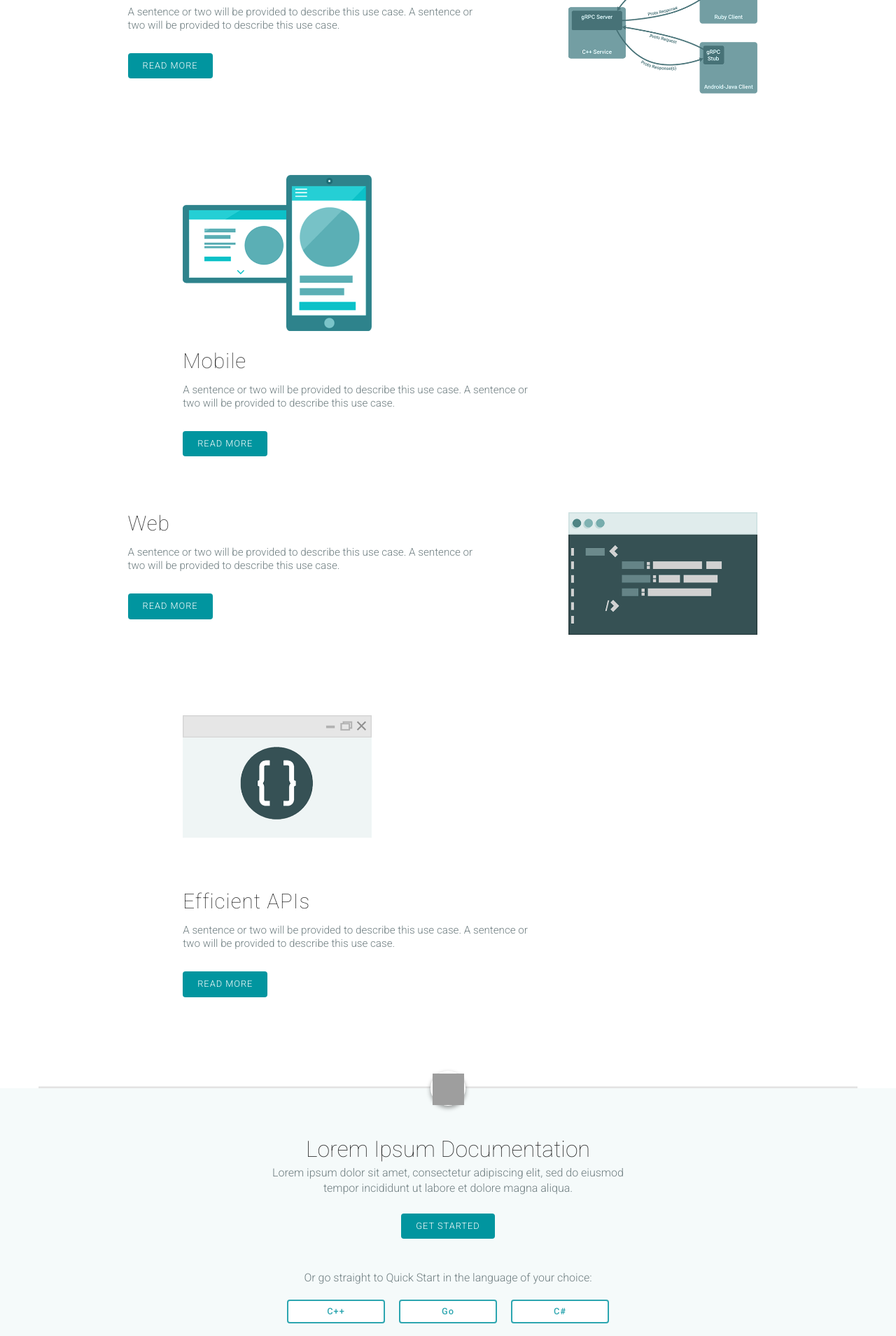
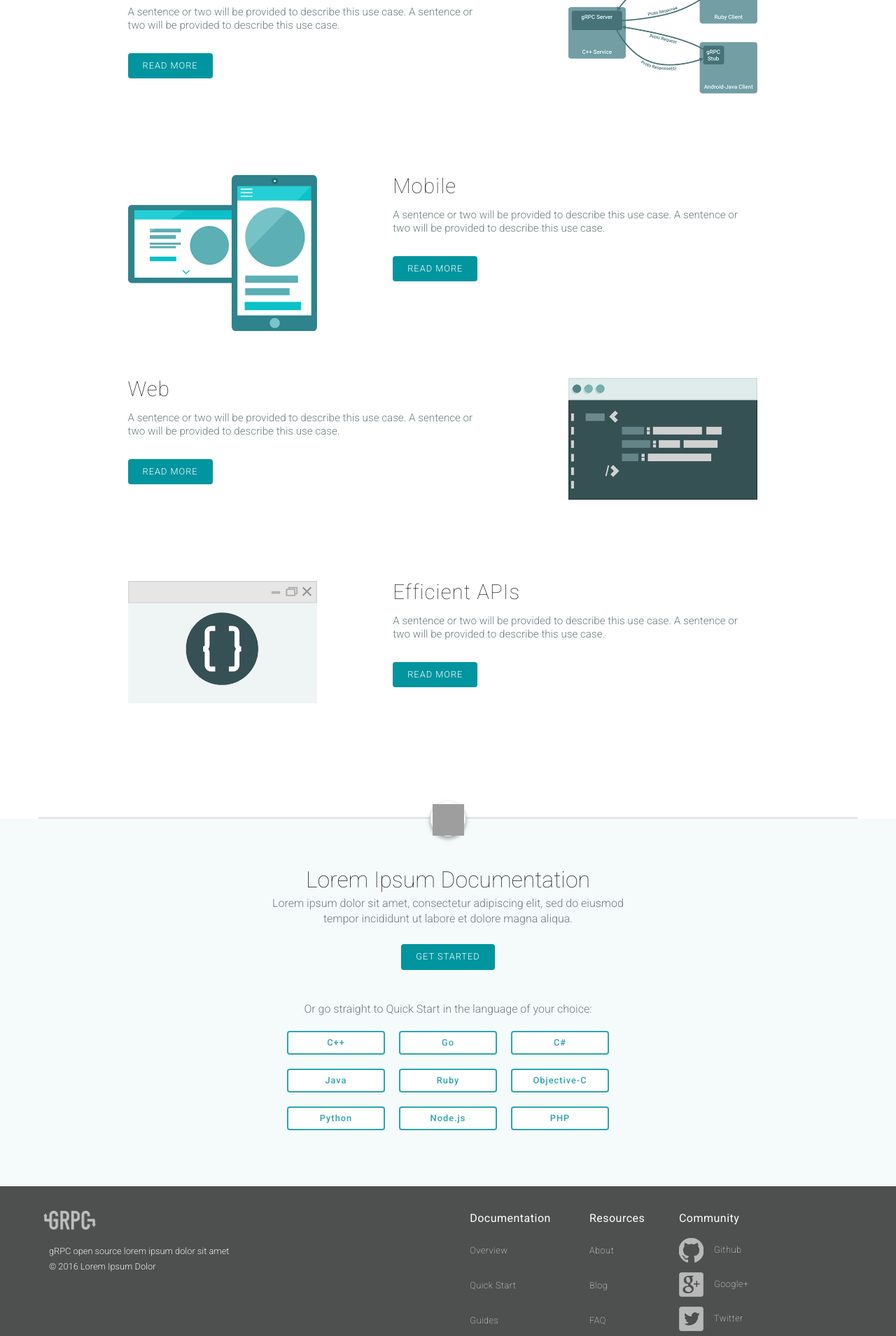
Before and after one commit to grpc/grpc.github.io, a Jekyll site: the page built from index.html, in a window 1280 px wide. Shown: the part 567-2476 px from the top of the page at 70% size. Built offline with Jekyll 4.4.1, drawn with Linux system fonts in a browser that asks for light colours; nearby versions of some CDN libraries; grey boxes are pictures that could not be loaded.

Commit message:
Temp fix for landing page

```diff
--- a/_sass/pages/_landing.scss
+++ b/_sass/pages/_landing.scss
@@ -38,14 +38,15 @@
         }
     }
     .landing-image {
-        margin: 0 auto;
         max-width: 300px;
         height: auto;
         object-fit: contain;
         object-position: top;
+        @media (max-width: $tablet) {
+            margin: 0 auto;
+        }
         @media (min-width: $tablet) {
             height: 250px;
-            margin-left: 8.333%;
         }
     }
     .btn-read-more {
```
